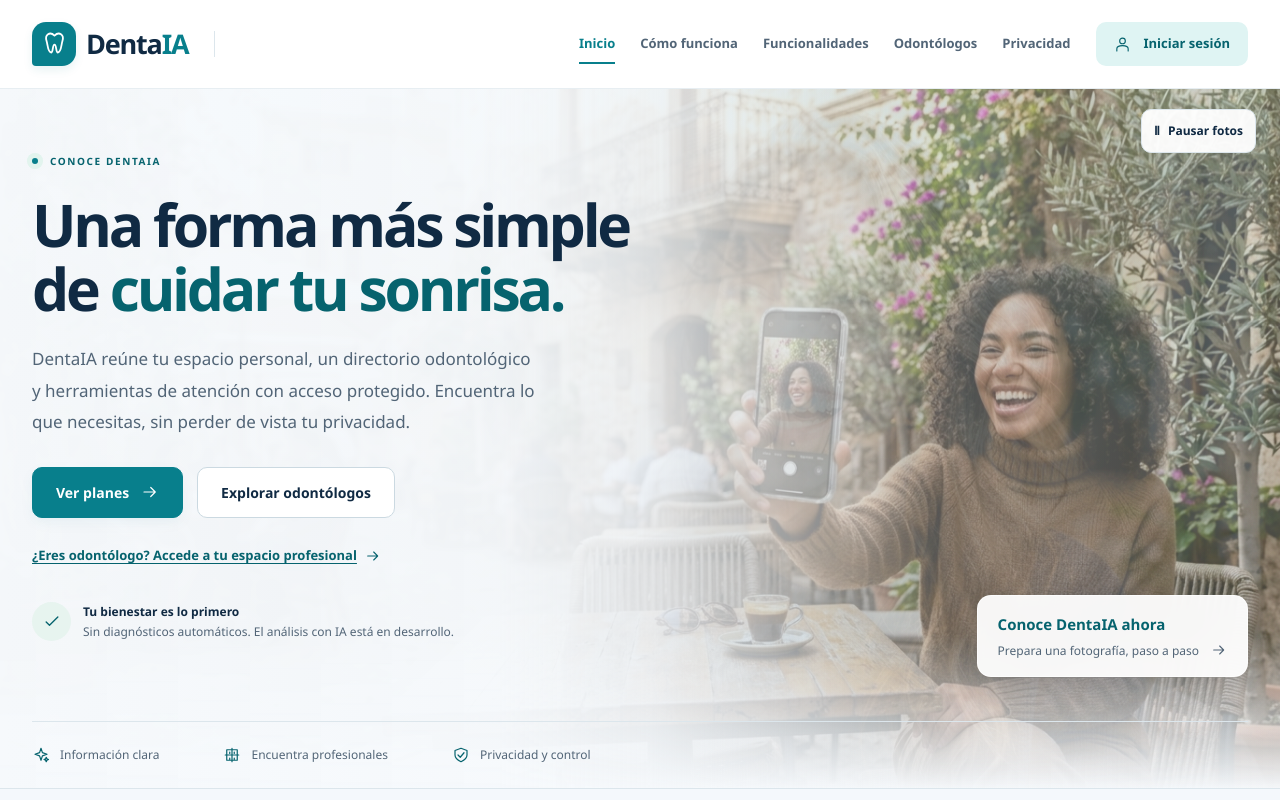
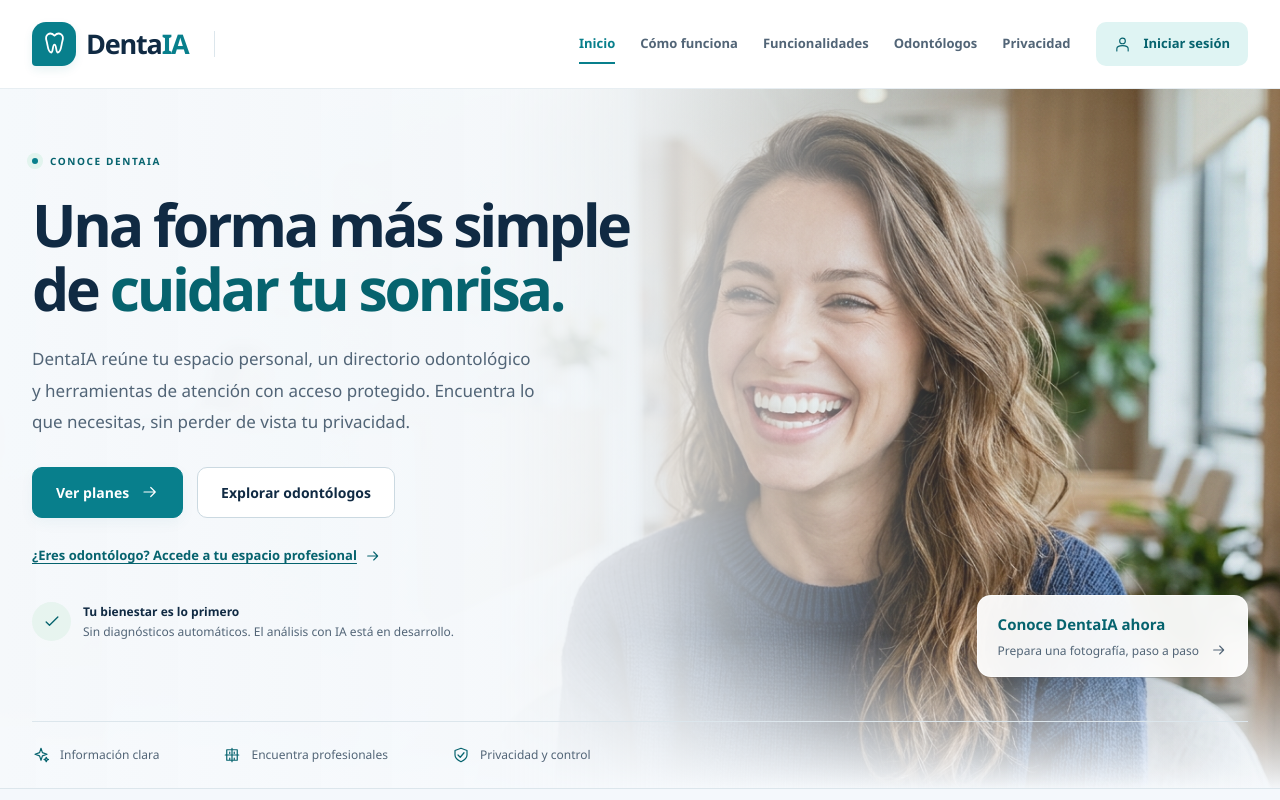
Before and after one commit to Jhanfranco07/DentaIA, a Next.js app: page / in a window 1280 px wide. Shown: the top 800 px of the page. Built offline with nearby package versions, Linux system fonts and the light colour scheme; no server answers.

Commit message:
refactor(landing): remove autoplay carousel and pause control for accessible cinematic hero

```diff
--- a/src/components/HeroCarousel.tsx
+++ b/src/components/HeroCarousel.tsx
@@ -1,77 +1,26 @@
-"use client";
-
 import Image from "next/image";
-import { useEffect, useRef, useState } from "react";
 import styles from "./hero-carousel.module.css";
 
-const SLIDES = [
-  "/hero/hero-1.jpg",
-  "/hero/hero-2.jpg",
-  "/hero/hero-3.jpg",
-  "/hero/hero-4.jpg",
-  "/hero/hero-5.jpg",
-];
-const INTERVAL_MS = 6000;
-
+/**
+ * Decorative, non-rotating hero photograph.
+ * No autoplay means a pause control is not required and avoids persistent
+ * movement / needless network requests while preserving the landing visual.
+ */
 export default function HeroCarousel() {
-  const [active, setActive] = useState(0);
-  const [mounted, setMounted] = useState(1);
-  const [firstLoaded, setFirstLoaded] = useState(false);
-  const [paused, setPaused] = useState(false);
-  const [reducedMotion, setReducedMotion] = useState(false);
-  const [hidden, setHidden] = useState(false);
-  const ready = useRef(new Set<number>());
-
-  useEffect(() => {
-    const media = window.matchMedia("(prefers-reduced-motion: reduce)");
-    const syncMotion = () => setReducedMotion(media.matches);
-    const syncVisibility = () => setHidden(document.hidden);
-    syncMotion();
-    syncVisibility();
-    media.addEventListener("change", syncMotion);
-    document.addEventListener("visibilitychange", syncVisibility);
-    return () => {
-      media.removeEventListener("change", syncMotion);
-      document.removeEventListener("visibilitychange", syncVisibility);
-    };
-  }, []);
-
-  // Only the LCP image is requested initially. Warm the next slide afterwards.
-  useEffect(() => {
-    if (!firstLoaded || paused || reducedMotion || hidden) return;
-    const warmup = window.setTimeout(() => setMounted((count) => Math.max(count, 2)), 1500);
-    return () => window.clearTimeout(warmup);
-  }, [firstLoaded, paused, reducedMotion, hidden]);
-
-  useEffect(() => {
-    if (!firstLoaded || paused || reducedMotion || hidden) return;
-    const timer = window.setInterval(() => {
-      const next = (active + 1) % SLIDES.length;
-      // Keep the previous photograph visible on a slow or failed request.
-      if (!ready.current.has(next)) return;
-      setActive(next);
-      setMounted((count) => Math.max(count, Math.min(next + 2, SLIDES.length)));
-    }, INTERVAL_MS);
-    return () => window.clearInterval(timer);
-  }, [active, firstLoaded, paused, reducedMotion, hidden]);
-
-  const stopped = paused || reducedMotion || hidden;
-  return <>
-    <div className={`${styles.carousel} ${stopped ? styles.stopped : ""}`} aria-hidden="true" data-active-slide={active}>
-      {SLIDES.slice(0, mounted).map((src, index) => (
-        <div key={src} className={`${styles.slide} ${index === active ? styles.active : ""}`}>
-          <Image src={src} alt="" fill sizes="100vw" priority={index === 0} loading={index === 0 ? undefined : "eager"} fetchPriority={index === 0 ? "high" : "low"} quality={75} onLoad={() => {
-            ready.current.add(index);
-            if (index === 0) setFirstLoaded(true);
-          }} />
-        </div>
-      ))}
+  return (
+    <div className={styles.carousel} aria-hidden="true">
+      <Image
+        src="/hero/hero-1.jpg"
+        alt=""
+        fill
+        sizes="100vw"
+        priority
+        fetchPriority="high"
+        quality={80}
+        className={styles.photo}
+      />
       <div className={styles.grade} />
       <div className={styles.scrim} />
     </div>
-    <button type="button" className={styles.control} onClick={() => setPaused((value) => !value)} disabled={reducedMotion} aria-label={reducedMotion ? "Carrusel detenido por preferencia de movimiento reducido" : paused ? "Reanudar carrusel" : "Pausar carrusel"}>
-      <span aria-hidden="true">{paused || reducedMotion ? "▶" : "Ⅱ"}</span>
-      {reducedMotion ? "Imagen fija" : paused ? "Reanudar fotos" : "Pausar fotos"}
-    </button>
-  </>;
+  );
 }
```
